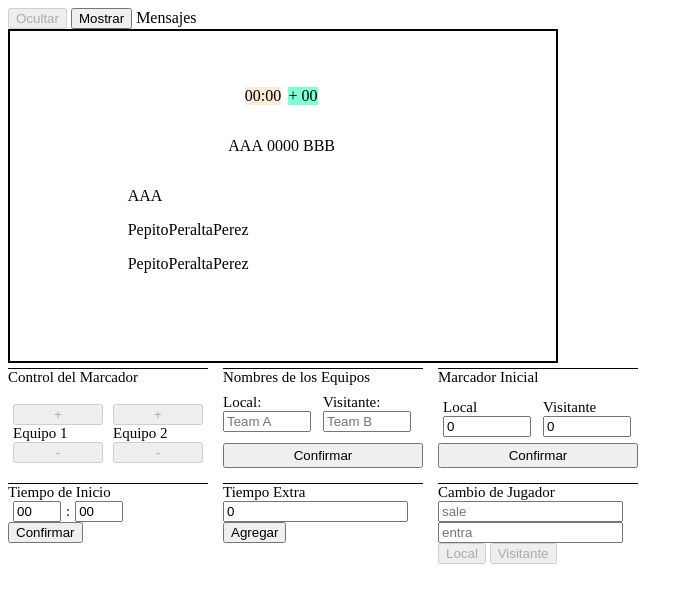
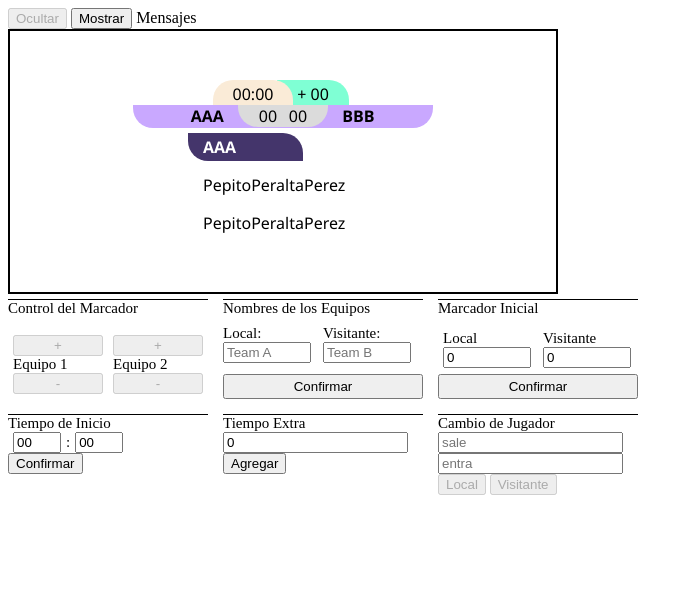
Before and after one commit to ZergioPC/obs-soccer-scoreboards, a plain HTML site: page marcadores/index.html in a window 1280 px wide. Shown: the whole page, without its empty margins (0-693 px from the left). Drawn offline with Linux system fonts and the light colour scheme.

Commit message:
Se termina el diseño css del marcador

```diff
--- a/marcadores/css/marcador_01.css
+++ b/marcadores/css/marcador_01.css
@@ -1,7 +1,16 @@
+:root{
+    --color-gray: #dbdbdb;
+    --color-blue-light: #c9a8ff;
+    --color-blue-dark: #44356b;
+    --color-whithe: #ffffff;
+}
+
 main{
+    display: flex;
+    padding: 50px 0;
+    justify-content: center;
     border: solid 2px black;
     box-sizing: border-box;
-    padding: 40px;
     width: 550px;
     margin-bottom: 5px  ;
 }
@@ -11,9 +20,11 @@ main{
 
 .scoreboard{
     display: grid;
-    grid-template: 1fr 1fr 3fr / repeat(6,1fr);
+    width: 300px;
+    grid-template: 24px 23px 3fr / repeat(6,1fr);
 }
 
+/* TIEMPO */
 .scoreboard-time{
     position: relative;
     grid-row: 1/2;
@@ -27,45 +38,109 @@ main{
     width: 100%;
 }
 
+.scoreboard-time-counter > p,.scoreboard-time-extra > p{
+    margin: 0;
+}
+
 .scoreboard-time-counter{
     z-index: 5;
-    right: 20px;
+    right: 30px;
 }
 
 .scoreboard-time-extra{
     z-index: 4;
-    left: 20px;
+    left: 30px;
 }
 
 .scoreboard-time-counter > p,.scoreboard-time-extra > p{
     display: inline-block;
+    padding: 3px 20px 0;
 }
 
 .scoreboard-time-counter > p {
     background-color: antiquewhite;
+    border-radius: 20px 20px 0 0;
 }
 
 .scoreboard-time-extra > p {
     background-color: aquamarine;
+    border-radius: 0px 20px 0 0;
+}
+
+
+/* NOMBRES EQUIPOS*/
+
+
+.scoreboard-team-local, .scoreboard-team-visit {
+    background-color: var(--color-blue-light);
 }
 
 .scoreboard-team-local > p, .scoreboard-team-visit > p {
     display: inline-block;
+    margin: 0;
 }
 
 .scoreboard-team-local{
     grid-row: 2/3;
     grid-column: 1/4;
     text-align: right;
+    border-radius: 0 0 0 20px;
+}
+
+.scoreboard-team-local > p:first-child, .scoreboard-team-visit > p:last-child {
+    font-weight: bold;
+    margin: 0 10px;
 }
 
 .scoreboard-team-visit{
     grid-row: 2/3;
     grid-column: 4/7;
     text-align: left;
+    border-radius: 0 0 20px 0;
 }
+
+/* GOLES */
+
+
+.scoreboard-team-local > p:last-child, .scoreboard-team-visit > p:first-child {
+    width: 20px;
+    text-align: center;
+    background-color: var(--color-gray);
+}
+
+#score-Local-num {
+    padding: 0 5px 0 20px;
+    border-radius: 0 0 0 20px;
+}
+
+#score-Visit-num {
+    padding: 0 20px 0 5px;
+    border-radius: 0 0 20px 0;
+}
+
+
+/* CAMBIO DE JUGADOR */
 
 .scoreboard-chPlayer{
     grid-row: 3/4;
     grid-column: 2/6;
 }
+
+.scoreboard-chPlayer > p {
+    display: inline-block;
+    margin: 5px;
+    padding: 3px 0 3px 15px;
+    border-radius: 0 20px 0 20px;
+}
+
+.scoreboard-chPlayer > p:first-child{
+    width: 100px;
+    font-weight: bold;
+    color: var(--color-whithe);
+    background-color: var(--color-blue-dark);
+}
+
+.scoreboard-chPlayer > p:nth-child(2), .scoreboard-chPlayer > p:nth-child(3){
+    width: 200px;
+    background-color: var(--color-whithe);
+}
--- a/marcadores/estilos.css
+++ b/marcadores/estilos.css
@@ -1,3 +1,7 @@
+main {
+    font-family:'Segoe UI', Tahoma, Geneva, Verdana, sans-serif;
+}
+
 section{
     display: grid;
     grid-template-rows: repeat(2,100px);
@@ -6,6 +10,8 @@ section{
     grid-column-gap: 15px;
     width: 90vw;
     font-size: 15px;
+    background-color: white;
+    font-family: 'Times New Roman', Times, serif;
 }
 
 section > div {
```
